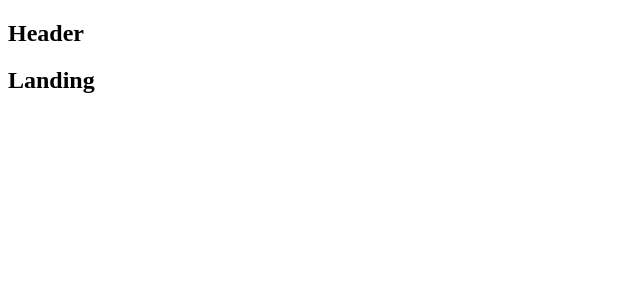
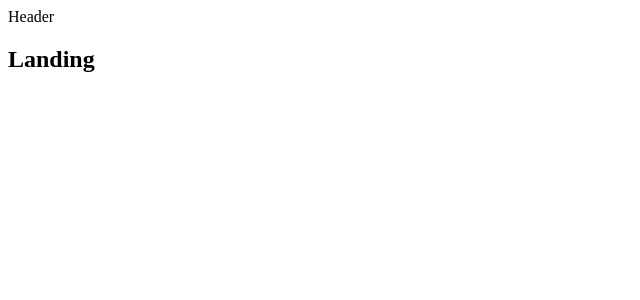
Before and after one commit to enzoi/FullStackNodeJS, a React (Create React App) app in the folder client/: page / in a window 1280 px wide. Shown: the top 300 px of the page, without its empty margins (0-640 px from the left). Built offline with nearby package versions, Linux system fonts and the light colour scheme.

Commit message:
Add Header component

```diff
--- a/client/src/components/App.js
+++ b/client/src/components/App.js
@@ -1,7 +1,7 @@
 import React from 'react';
 import { BrowserRouter, Route } from 'react-router-dom';
+import Header from './Header';
 
-const Header = () => <h2>Header</h2>;
 const Dashboard = () => <h2>Dashboard</h2>;
 const SurveyNew = () => <h2>SurveyNew</h2>;
 const Landing = () => <h2>Landing</h2>;
@@ -9,9 +9,9 @@ const Landing = () => <h2>Landing</h2>;
 const App = () => {
     return (
         <div>
-            <Header />
             <BrowserRouter>
                 <div>
+                    <Header />
                     <Route exact path="/" component={Landing} />
                     <Route exact path="/surveys" component={Dashboard} />
                     <Route path="/surveys/new" component={SurveyNew} />
--- /dev/null
+++ b/client/src/components/Header.js
@@ -0,0 +1,13 @@
+import React from 'react';
+
+class Header extends React.Component {
+    render() {
+        return (
+            <div>
+                Header
+            </div>
+        );
+    }
+}
+
+export default Header;
```
